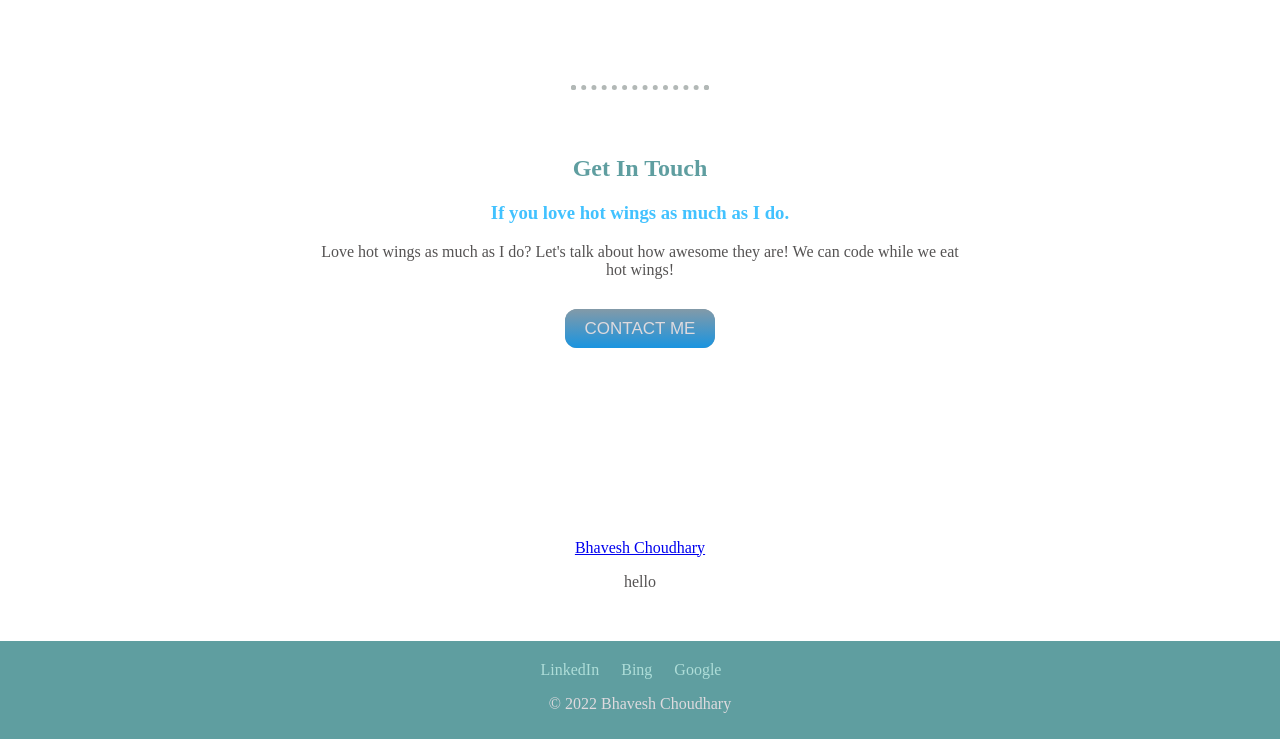
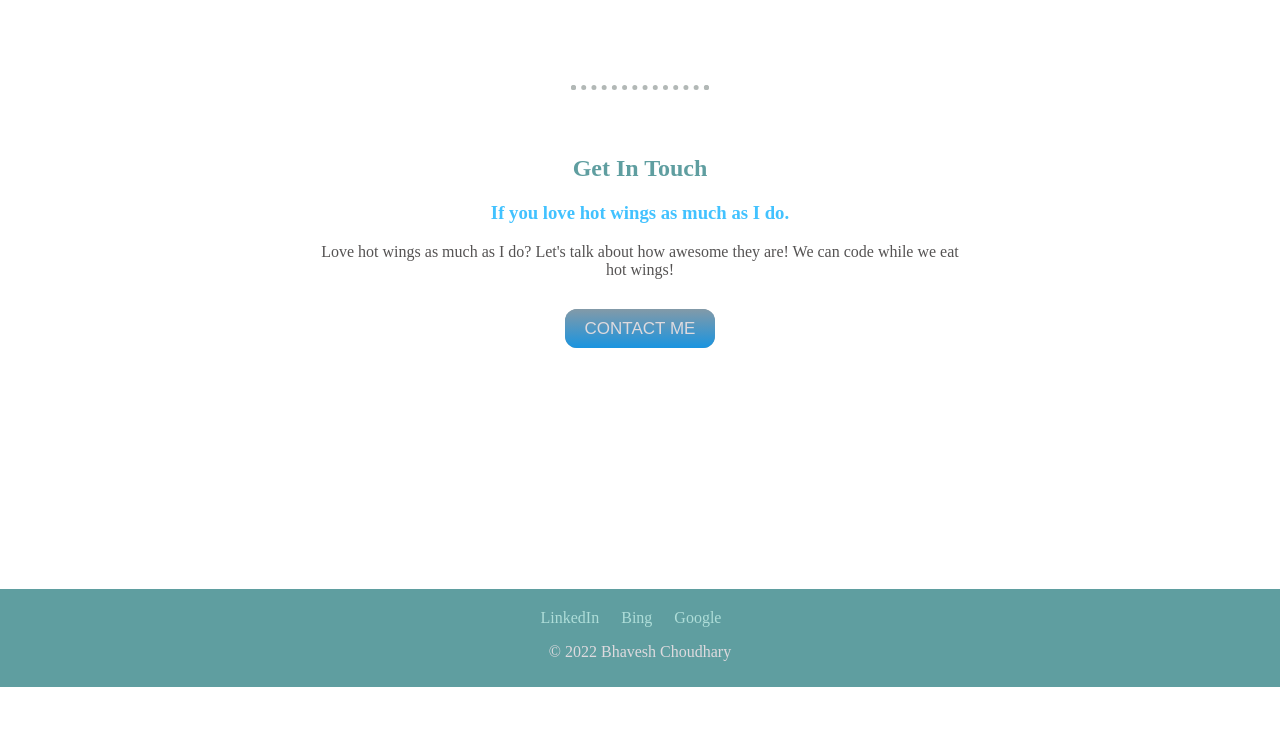
Before and after one commit to bhavesh21choudhary/portfolio, a plain HTML site: page index.html in a window 1280 px wide. Shown: the part 1757-2496 px from the top of the page. After the commit the page ends 2444 px from the top, so only its background shows below. Drawn offline with Linux system fonts and the light colour scheme.

Commit message:
Update index.html

```diff
--- a/index.html
+++ b/index.html
@@ -47,9 +47,9 @@
         <a class="btn" href="mailto:bhavesh21choudhary@gmail.com">CONTACT ME</a>
       </div>
     </div>
-    <div class="badge-base LI-profile-badge" data-locale="en_US" data-size="large" data-theme="light" data-type="HORIZONTAL" data-vanity="bhavesh21choudhary" data-version="v1"><a class="badge-base__link LI-simple-link" href="https://in.linkedin.com/in/bhavesh21choudhary?trk=profile-badge">Bhavesh Choudhary</a></div>
+    <div class="badge-base LI-profile-badge" data-locale="en_US" data-size="large" data-theme="light" data-type="HORIZONTAL" data-vanity="bhavesh21choudhary" data-version="v1"><a class="badge-base__link LI-simple-link" href="https://in.linkedin.com/in/bhavesh21choudhary?trk=profile-badge"></a></div>
 
-              <p>hello</p>
+
 
 
     <div class="bottom-container">
```
